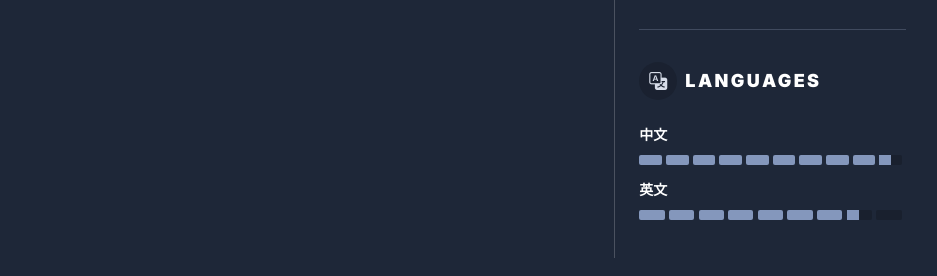
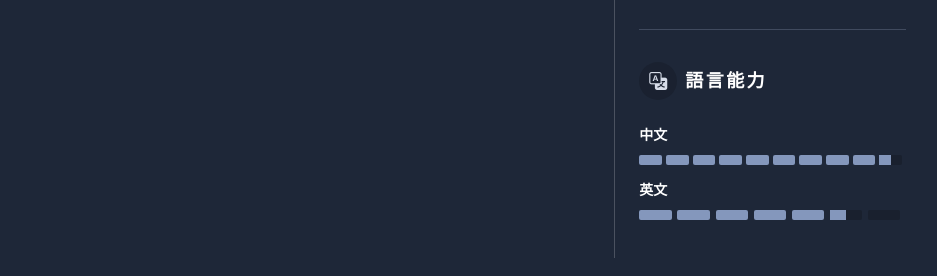
Before and after one commit to sddfsaf/sddfsad.github.io-, a plain HTML site: page index.html in a window 1280 px wide. Shown: the part 1358-1634 px from the top of the page, without its empty margins (176-1113 px from the left). Drawn offline with nearby package versions, Linux system fonts and the light colour scheme.

Commit message:
Update index.html

```diff
--- a/index.html
+++ b/index.html
@@ -241,7 +241,7 @@
 									<hr>
 
 									<section class="resume-lang-section resume-section">
-										<h3 class="resume-section-heading text-uppercase py-2 py-lg-3 py-3"><i class="resume-section-heading-icon bi bi-translate me-2"></i>Languages</h3>
+										<h3 class="resume-section-heading text-uppercase py-2 py-lg-3 py-3"><i class="resume-section-heading-icon bi bi-translate me-2"></i>語言能力</h3>
 										 <ul class="list-unstyled resume-lang-list">
 										    <li class="mb-2">
 										        <div class="resume-lang-name">中文</div>
@@ -261,8 +261,6 @@
 										     <li class="mb-2">
 										        <div class="resume-lang-name">英文</div>
 										        <div class="resume-level-indicator row gx-0 flex-nowrap">
-											        <div class="col"><span class="item item-full"></span></div>
-											        <div class="col"><span class="item item-full"></span></div>
 											        <div class="col"><span class="item item-full"></span></div>
 											        <div class="col"><span class="item item-full"></span></div>
 											        <div class="col"><span class="item item-full"></span></div>
```
